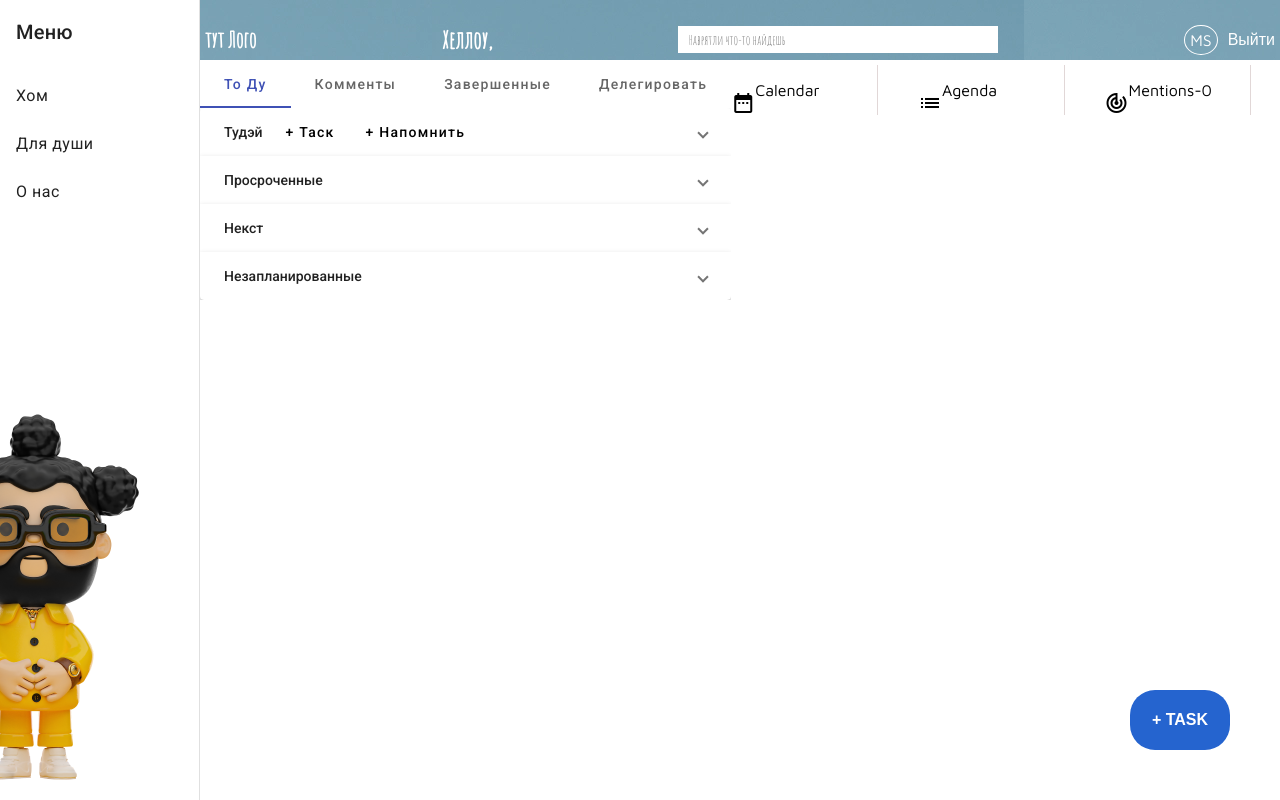
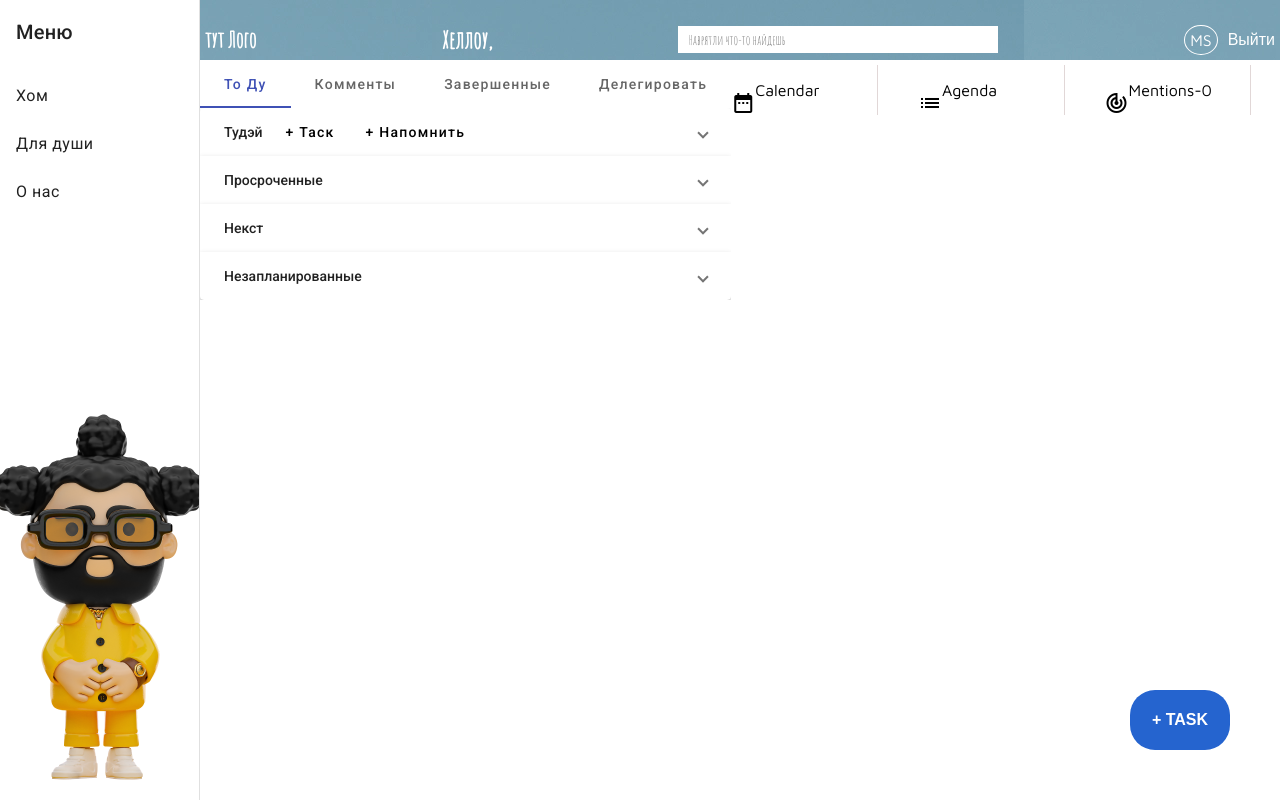
Before and after one commit to qoolebyaqa/RS-Clone, an Angular app in the folder rs-clone/: page / in a window 1280 px wide. Built offline with nearby package versions, Linux system fonts and the light colour scheme; sample sign-in values are in the browser's storage.

Commit message:
fix: fix rustam position

```diff
--- a/rs-clone/src/app/components/nav/nav.component.scss
+++ b/rs-clone/src/app/components/nav/nav.component.scss
@@ -22,6 +22,6 @@
   position: absolute;
   width: 320px;
   height: 400px;
-  right: 5px;
+  left: -60px;
   bottom: 0;
 }
```
